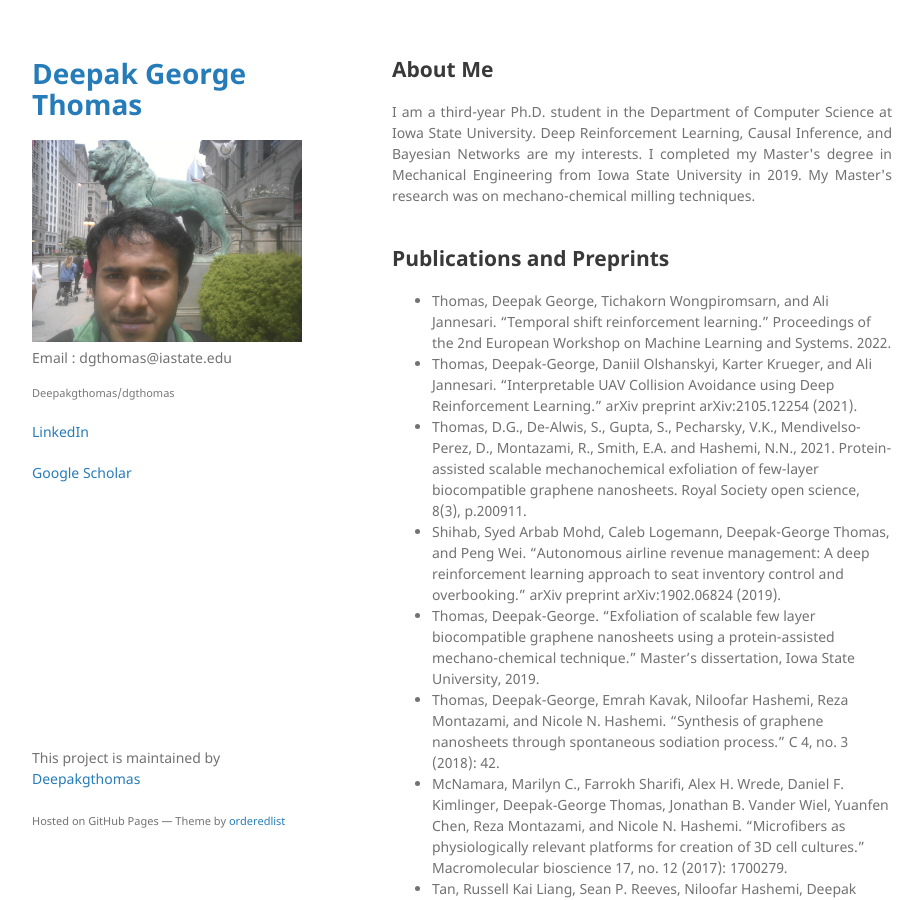
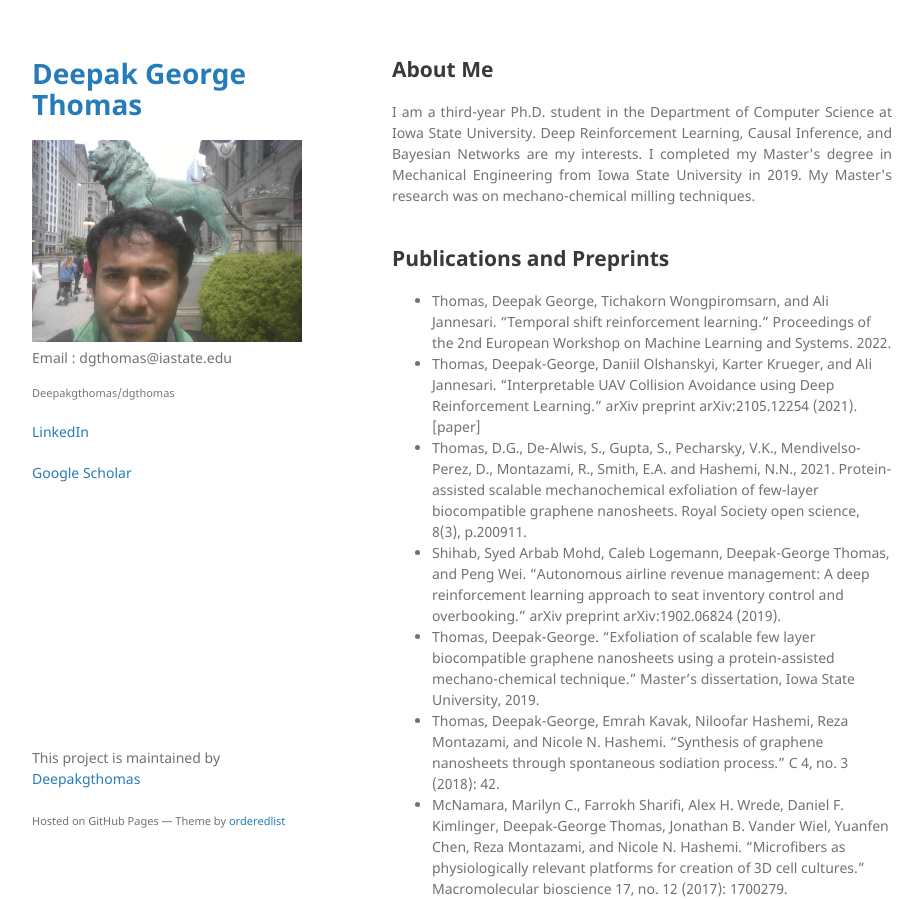
Before and after one commit to Deepakgthomas/dgthomas, a Jekyll site: the page built from index.md, in a window 1280 px wide and 900 px high. Shown: the whole window, without its empty margins (178-1101 px from the left). Built offline with Jekyll 4.4.1, drawn with Linux system fonts in a browser that asks for light colours; our own code applies the rules of GitHub Pages for plain Markdown files.

Commit message:
Update index.md

```diff
--- a/index.md
+++ b/index.md
@@ -3,7 +3,7 @@
 
 ## Publications and Preprints
 - Thomas, Deepak George, Tichakorn Wongpiromsarn, and Ali Jannesari. "Temporal shift reinforcement learning." Proceedings of the 2nd European Workshop on Machine Learning and Systems. 2022.
-- Thomas, Deepak-George, Daniil Olshanskyi, Karter Krueger, and Ali Jannesari. "Interpretable UAV Collision Avoidance using Deep Reinforcement Learning." arXiv preprint arXiv:2105.12254 (2021).
+- Thomas, Deepak-George, Daniil Olshanskyi, Karter Krueger, and Ali Jannesari. "Interpretable UAV Collision Avoidance using Deep Reinforcement Learning." arXiv preprint arXiv:2105.12254 (2021). [paper]
 - Thomas, D.G., De-Alwis, S., Gupta, S., Pecharsky, V.K., Mendivelso-Perez, D., Montazami, R., Smith, E.A. and Hashemi, N.N., 2021. Protein-assisted scalable mechanochemical exfoliation of few-layer biocompatible graphene nanosheets. Royal Society open science, 8(3), p.200911.
 - Shihab, Syed Arbab Mohd, Caleb Logemann, Deepak-George Thomas, and Peng Wei. "Autonomous airline revenue management: A deep reinforcement learning approach to seat inventory control and overbooking." arXiv preprint arXiv:1902.06824 (2019).
 - Thomas, Deepak-George. "Exfoliation of scalable few layer biocompatible graphene nanosheets using a protein-assisted mechano-chemical technique." Master's dissertation, Iowa State University, 2019.
```
